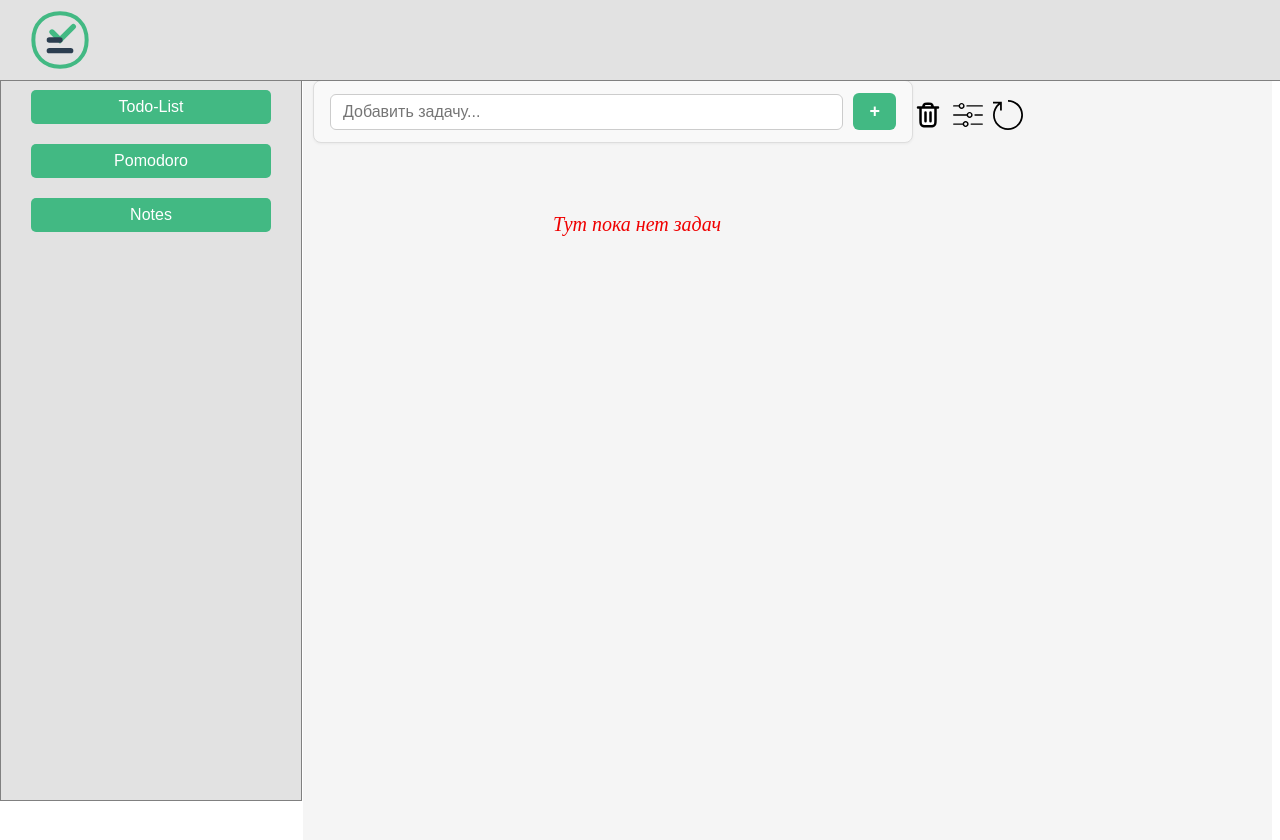
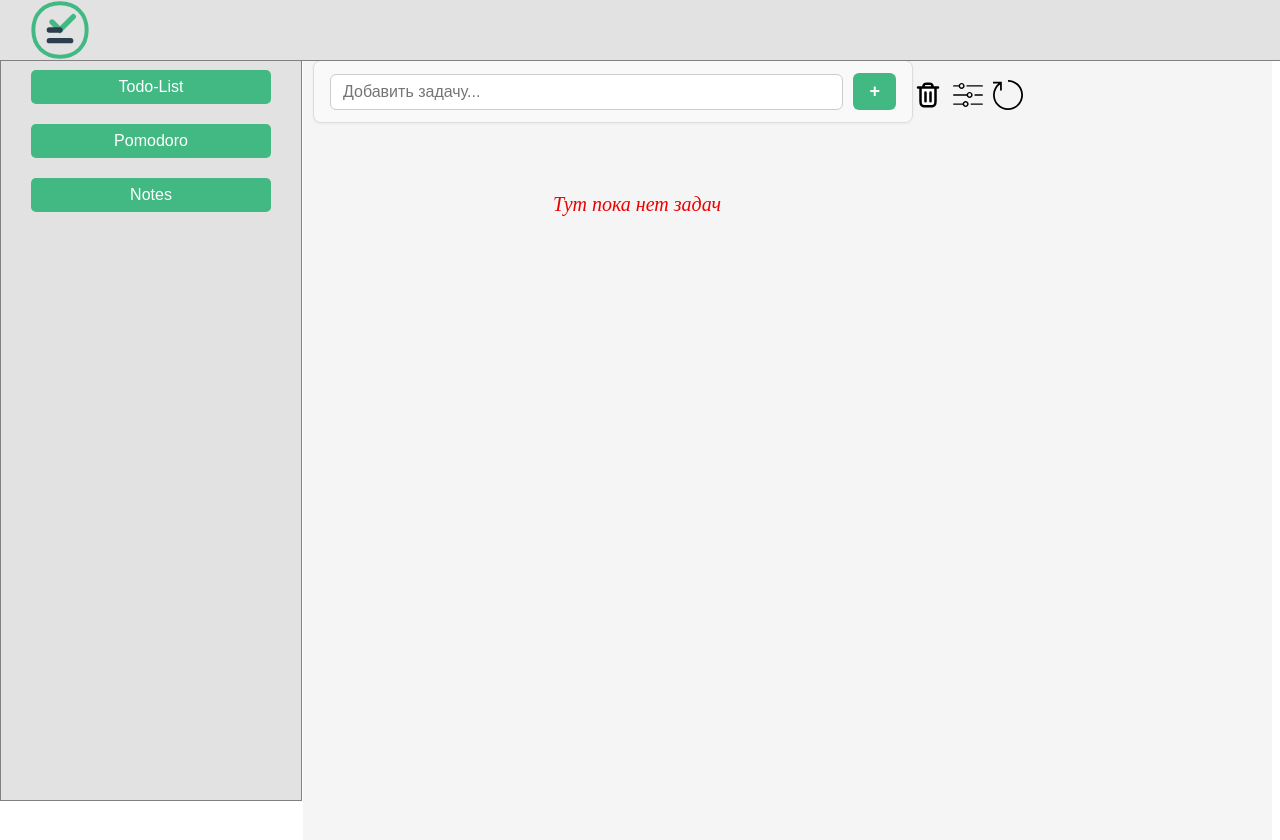
Before and after one commit to DmitryPetrakevich/vue3-Todo-List, a Vue app: page / in a window 1280 px wide. Shown: the top 840 px of the page. Built offline with nearby package versions, Linux system fonts and the light colour scheme.

Commit message:
Убрал передачу props и событий между TodoManager и TodoView

```diff
--- a/src/App.vue
+++ b/src/App.vue
@@ -34,7 +34,7 @@ export default {
 
 <style lang="less">
 .main {
-  margin-top: 80px;
+  margin-top: 60px;
   margin-left: 295px;
   background-color: #f5f5f5;
 }
--- a/src/components/features/pomodoro/PomodoroSettings.vue
+++ b/src/components/features/pomodoro/PomodoroSettings.vue
@@ -70,8 +70,7 @@
   .pomodoro-settings {
     position: fixed;
     right: 0;
-    top: 80px;
-    height: calc(100vh - 80px);
+    height: calc(100vh - 60px);
     border: 1px solid grey;
     background-color: #e2e2e2;
     z-index: 100;
--- a/src/components/features/todos/TodoManager.vue
+++ b/src/components/features/todos/TodoManager.vue
@@ -1,7 +1,7 @@
 <template>
   <div>
     <div class="add-todo-section">
-      <AddTodo @add-todo="addTodo" />
+      <AddTodo @add-todo="todoStore.addTodo" />
       <DeleteAllTodos @delete-todos="showDeleteWindow = true" />
       <TodosFilter @sort="sortTodos" />
       <UpdateTodos @update-todos="updateTodos" />
@@ -12,14 +12,7 @@
         @confirm="confirmDeleteAll"
       />
     </div>
-
-    <TodoView
-      :todos="todos"
-      @toggle-completed="toggleCompleted"
-      @delete-todo="deleteTodo"
-      @edit-todo="editTodo"
-      @update-priority="updatePriority"
-    />
+    <TodoView/>
   </div>
 </template>
 
@@ -50,43 +43,17 @@ export default {
     };
   },
 
-  computed: {
-    todos() {
-      return this.todoStore.todos;
-    },
-  },
-
   created() {
     this.todoStore = useTodoStore();
   },
 
   methods: {
-    addTodo(todoText) {
-      this.todoStore.addTodo(todoText);
-    },
-
     sortTodos(criteria) {
       this.todoStore.sortTodos(criteria);
     },
 
     updateTodos() {
       this.todoStore.updateTodos();
-    },
-
-    toggleCompleted(id) {
-      this.todoStore.toggleCompleted(id);
-    },
-
-    deleteTodo(id) {
-      this.todoStore.deleteTodo(id);
-    },
-
-    editTodo(payload) {
-      this.todoStore.editTodo(payload);
-    },
-
-    updatePriority(payload) {
-      this.todoStore.updatePriority(payload);
     },
 
     confirmDeleteAll() {
--- a/src/components/features/todos/TodoSidebar.vue
+++ b/src/components/features/todos/TodoSidebar.vue
@@ -35,9 +35,8 @@ export default {
 .sidebar {
   position: fixed;
   left: 0;
-  top: 80px;
   width: 300px;
-  height: calc(100vh - 80px);
+  height: calc(100vh - 60px);
   border: solid 1px grey;
   border-top: none;
   background-color: #e2e2e2;
--- a/src/components/layout/PageHeader.vue
+++ b/src/components/layout/PageHeader.vue
@@ -23,13 +23,19 @@ export default {};
   top: 0;
   left: 0;
   width: 100%;
-  height: 80px;
+  height: 60px;
   z-index: 100;
   background-color: #e2e2e2;
   border-bottom: solid 1px grey;
 
   &__container {
     /* Контейнер, нужно будет сделать миксин */
+    display: flex;
+    position: relative;
+    flex-direction: row;
+    align-items: center;
+    justify-content: space-between;
+    height: 100%;
     box-sizing: border-box;
     width: 100%;
     max-width: 1414px;
@@ -37,13 +43,6 @@ export default {};
     margin-right: auto;
     padding-left: 20px;
     padding-right: 20px;
-
-    position: relative;
-    display: flex;
-    flex-direction: row;
-    align-items: center;
-    justify-content: space-between;
-    height: 100%;
   }
 
   &__logo {
--- a/src/components/pages/TodoView.vue
+++ b/src/components/pages/TodoView.vue
@@ -1,25 +1,24 @@
-!
 <template>
-  <div class="todo-list">
+  <div class="todo-view">
     <transition-group
       name="todo-animation"
       tag="div"
-      class="todo-list__container"
+      class="todo-view__list"
     >
       <TodoItem
         v-for="todo in todos"
         :key="todo.id"
         :todo="todo"
         @toggle-completed="toggleCompleted"
-        @delete-todo="handleDeleteTodo"
-        @edit-todo="handleEditTodo"
-        @update-priority="handleUpdatePriority"
-        @update-date="todoStore.updateDate"
+        @delete-todo="deleteTodo"
+        @edit-todo="editTodo"
+        @update-priority="updatePriority"
+        @update-date="updateDate"
       />
 
       <div
         v-if="todos.length === 0"
-        class="no-todos"
+        class="todo-view__empty"
       >
         <p>Тут пока нет задач</p>
       </div>
@@ -36,49 +35,57 @@
       TodoItem,
     },
 
-    props: ["todos"],
-
     data() {
       return {
         todoStore: useTodoStore(),
       };
     },
 
+    computed: {
+      todos() {
+        return this.todoStore.todos;
+      },
+  },
+
     methods: {
-      toggleCompleted(todoId) {
-        this.$emit("toggle-completed", todoId);
-      },
+    toggleCompleted(todoId) {
+      this.todoStore.toggleCompleted(todoId);
+    },
 
-      handleDeleteTodo(todoId) {
-        this.$emit("delete-todo", todoId);
-      },
+    deleteTodo(todoId) {
+      this.todoStore.deleteTodo(todoId);
+    },
 
-      handleEditTodo(payload) {
-        this.$emit("edit-todo", payload);
-      },
+    editTodo(payload) {
+      this.todoStore.editTodo(payload);
+    },
 
-      handleUpdatePriority({ id, priority }) {
-        this.$emit("update-priority", { id, priority });
-      },
+    updatePriority(payload) {
+      this.todoStore.updatePriority(payload);
+    },
+
+    updateDate(payload) {
+      this.todoStore.updateDate(payload);
+    },
     },
   };
 </script>
 
 <style lang="less">
-  .todo-list {
+  .todo-view {
     height: 100vh;
     margin-left: 10px;
     margin-top: 30px;
     background-color: #f5f5f5;
 
-    &__container {
+    &__list {
       display: flex;
       flex-direction: column;
       gap: 15px;
     }
   }
 
-  .no-todos {
+  .todo-view__empty {
     margin-left: 240px;
     margin-top: 20px;
     color: #ef0000;
```
Also changed, not shown: src/components/PageHeader.vue (deleted).
